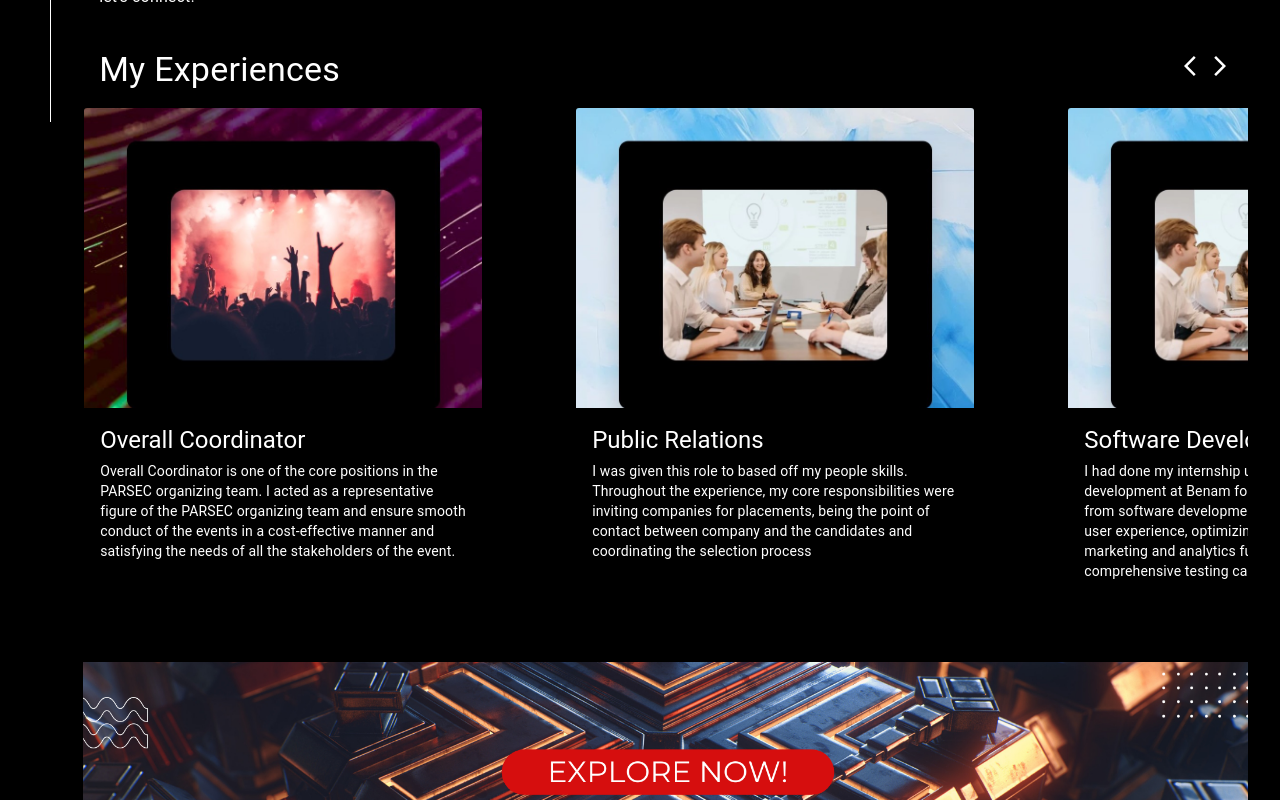
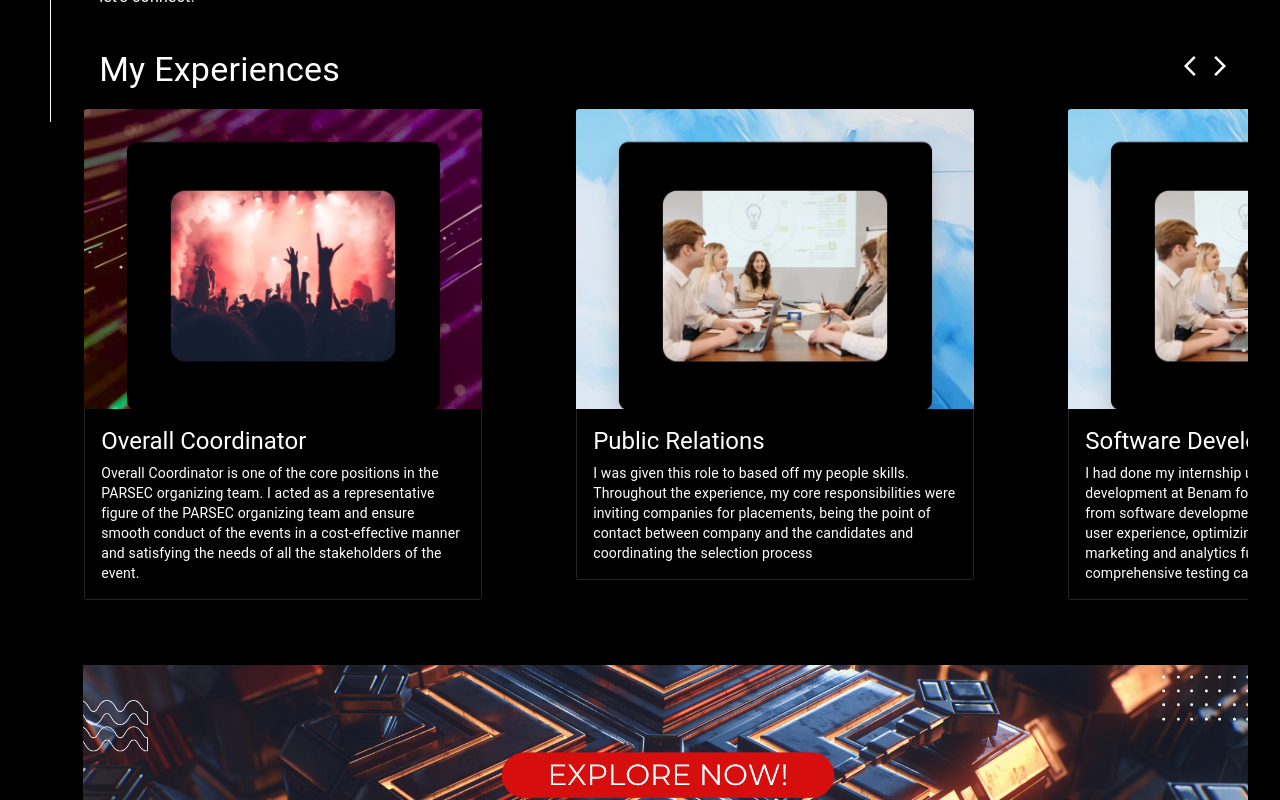
Before and after one commit to tkhalim14/portfolio, a React app: page /#/ in a window 1280 px wide. Shown: the part 678-1478 px from the top of the page. Built offline with nearby package versions, Linux system fonts and the light colour scheme; a web font is replaced by a local one.

Commit message:
Updated card settings

```diff
--- a/src/Pages/Home/components/card.js
+++ b/src/Pages/Home/components/card.js
@@ -7,6 +7,11 @@ import {
   Typography
 } from '@mui/material';
 import colors from '../../../Components/Constants/colorScheme';
+
+const CardContentStyles = {
+  border: `1px solid ${colors[0]}`,
+  borderTop: 'none'
+}
 
 const CardComponent = ({title, subtitle, image, description}) => {
     return (
@@ -19,7 +24,7 @@ const CardComponent = ({title, subtitle, image, description}) => {
                     image={image}
                     alt={image}
                 />
-                <CardContent>
+                <CardContent sx={CardContentStyles}>
                   <Typography variant="h5" component="div">
                       {title}
                   </Typography>
--- a/src/Pages/Home/components/experiencesCorner.js
+++ b/src/Pages/Home/components/experiencesCorner.js
@@ -19,7 +19,7 @@ const handleNav = (id, direction) => {
 
 const experiencesCorner = () => (
   <>
-    <Box name="controls" style={{display:'flex', justifyContent:'flex-end', padding: '1rem'}}>
+    <Box name="controls" style={{display:'flex', justifyContent:'flex-end', padding: '1rem', marginBottom: '0.1rem'}}>
       <Typography color={colors[2]} flexGrow={1} variant="h4">
         My Experiences
       </Typography>
--- a/src/Pages/Home/components/profileInfo.js
+++ b/src/Pages/Home/components/profileInfo.js
@@ -7,7 +7,8 @@ import {
   Card,
   Tooltip,
   CardContent,
-  Typography
+  Typography,
+  Box
 } from '@mui/material';
 
 const Fields =  ['Artificial Intelligence', 'Application Development', 'Competitive Programming', 'UI/UX Design', 'Open Source Work']
@@ -54,7 +55,6 @@ const ProfileCard = () => (
               B.Tech, CSE'24
               &nbsp;&nbsp;
               <div style={{display: 'flex', justifyContent: 'flex-start', color: colors[3]}}>
-                  <a href="https://www.iitdh.ac.in" style={{color: colors[3]}}>IIT Dharwad</a>
                   <Tooltip
                     placement='left-start'
                     title={
@@ -76,7 +76,10 @@ const ProfileCard = () => (
                       },
                     }}
                   >
-                  <LocationOn fontSize="small" sx={{color: "#ea4335", ml: 1}}/>
+                    <Box style={{display: 'flex', flexDirection: 'row', justifyContent: 'center', alignItems: 'center'}}>
+                      <a href="https://www.iitdh.ac.in" style={{color: colors[3]}}>IIT Dharwad</a>
+                      <LocationOn fontSize="small" sx={{color: "#ea4335", ml: 1}}/>
+                    </Box>
                   </Tooltip>
 
               </div>
--- a/src/Pages/Home/components/profilePic.js
+++ b/src/Pages/Home/components/profilePic.js
@@ -6,8 +6,8 @@ import LazyLoad from "react-lazy-load";
 import '../index.css';
 
 const ProfilePicStyles = {
-  width: '400px',
-  height: '500px',
+  width: '300px',
+  height: '400px',
   backgroundPosition: 'center',
   objectFit: 'cover',
   borderRadius: '1rem',
```
Also changed, not shown: src/Components/LoadingScreen/index.js (indentation only). Lines whose indentation alone changed are shown as unchanged.
